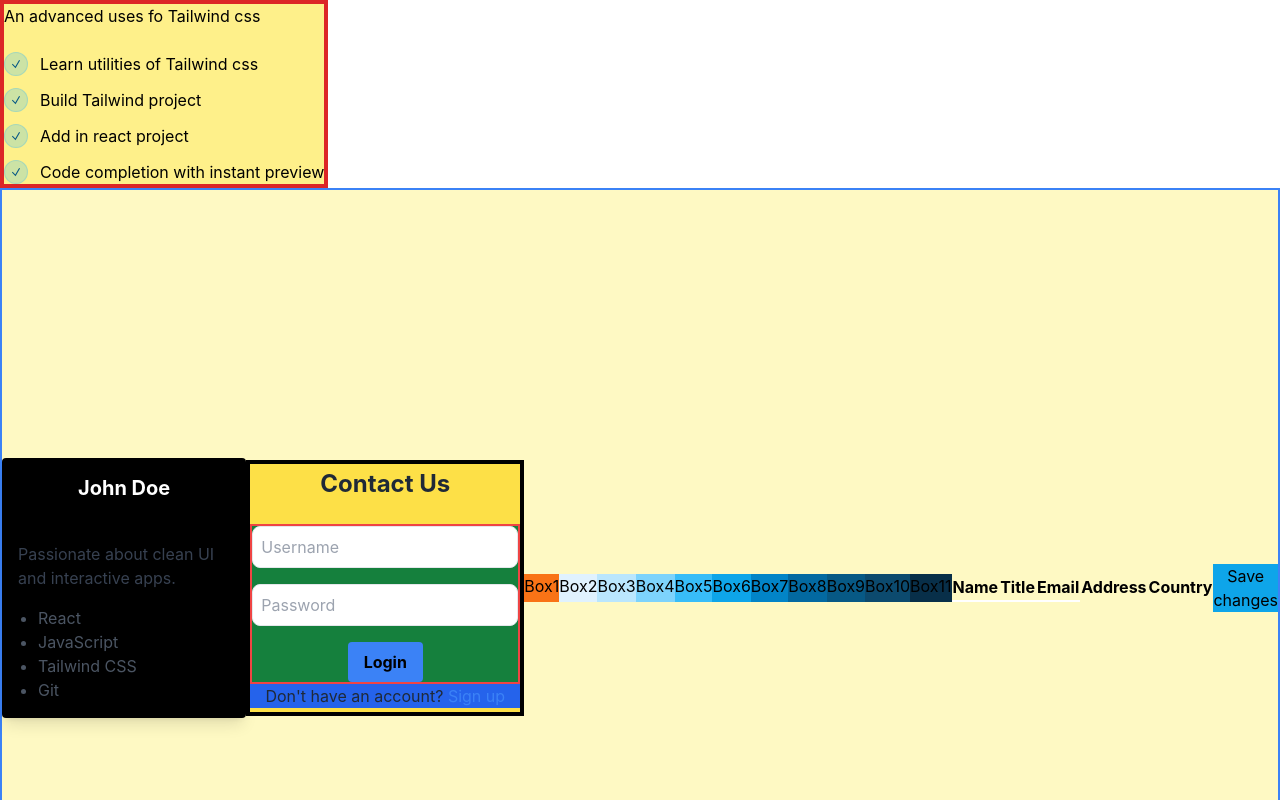
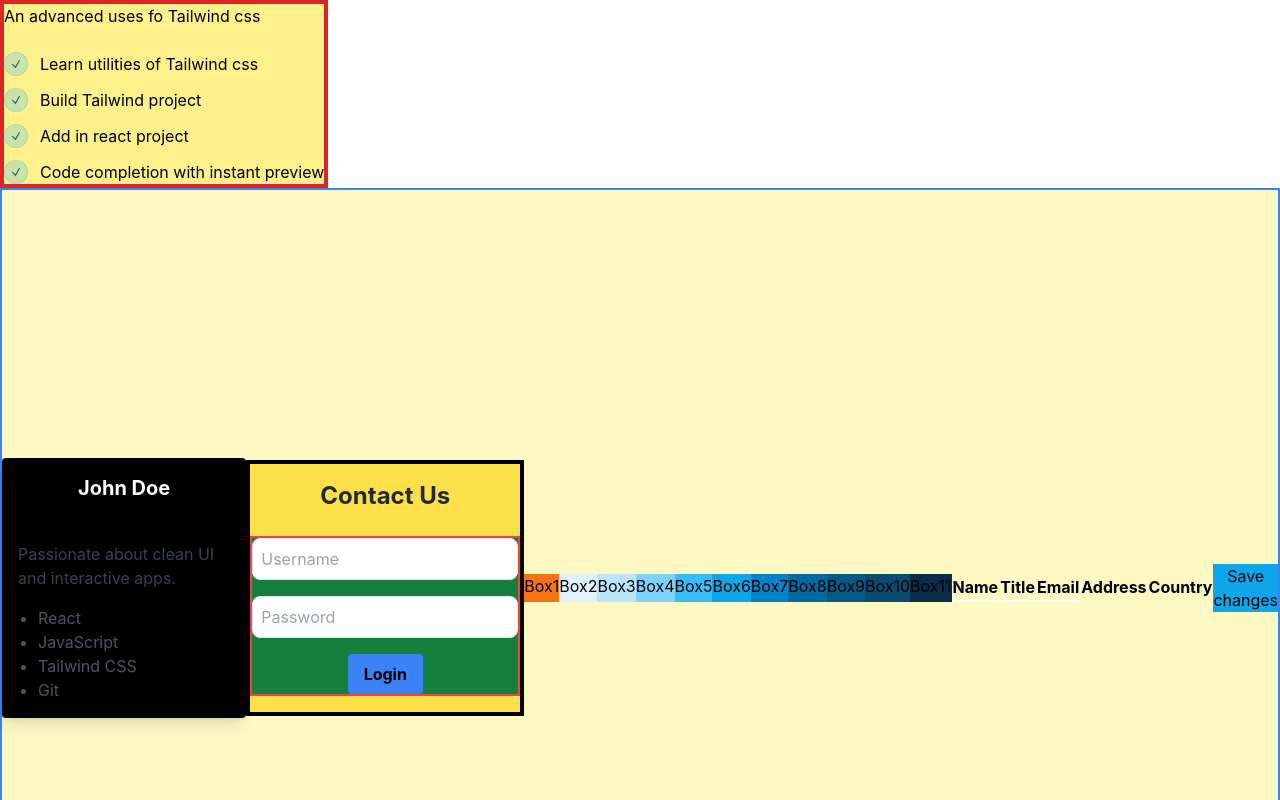
Before and after one commit to karan-maurya2/react-tailwind-smartapp, a React (Vite) app: page / in a window 1280 px wide. Shown: the top 800 px of the page. Built offline with nearby package versions, Linux system fonts and the light colour scheme.

Commit message:
code update

```diff
--- a/src/components/LoginForm.jsx
+++ b/src/components/LoginForm.jsx
@@ -15,9 +15,7 @@ function LoginForm(){
                 <input type="password" placeholder="Password" className="mb-4 p-2 border rounded-lg" />
                 <button type="submit" className="custom-button ">Login</button>
             </div>
-            <div className="flex justify-center">
-                <p className="text-gray-800">Don't have an account? <a href="#" className="text-blue-500">Sign up</a></p>
-            </div>
+
         </form>
         </div>
         </>
```
